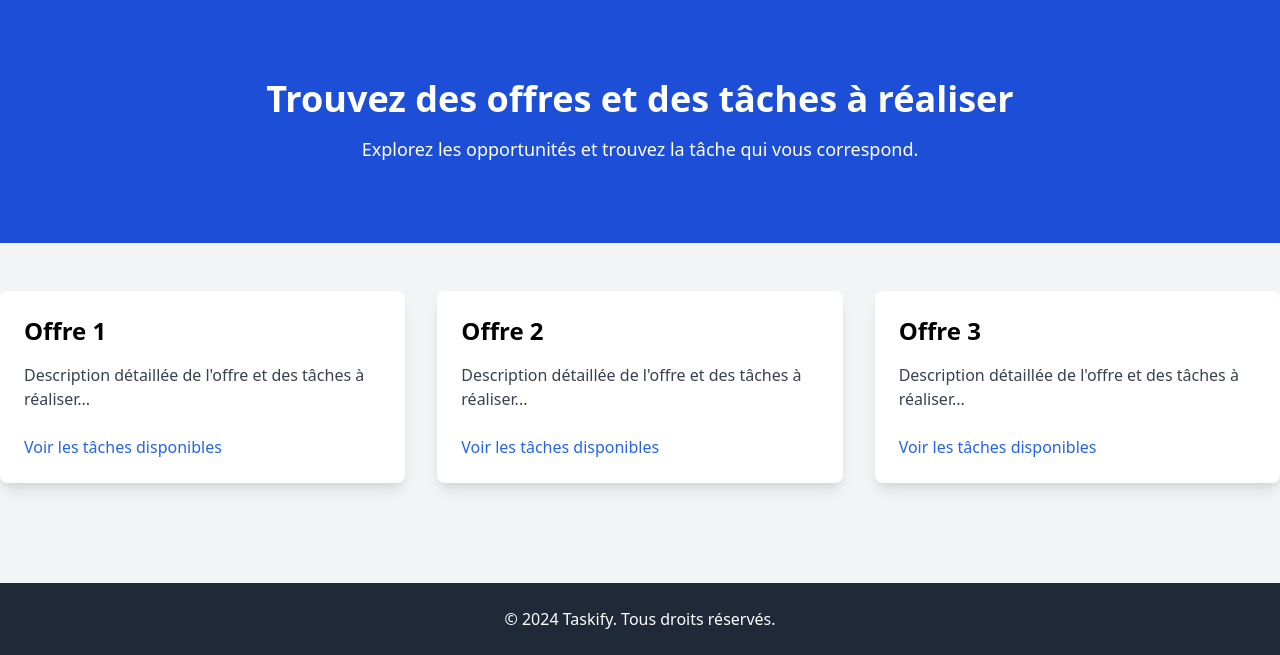
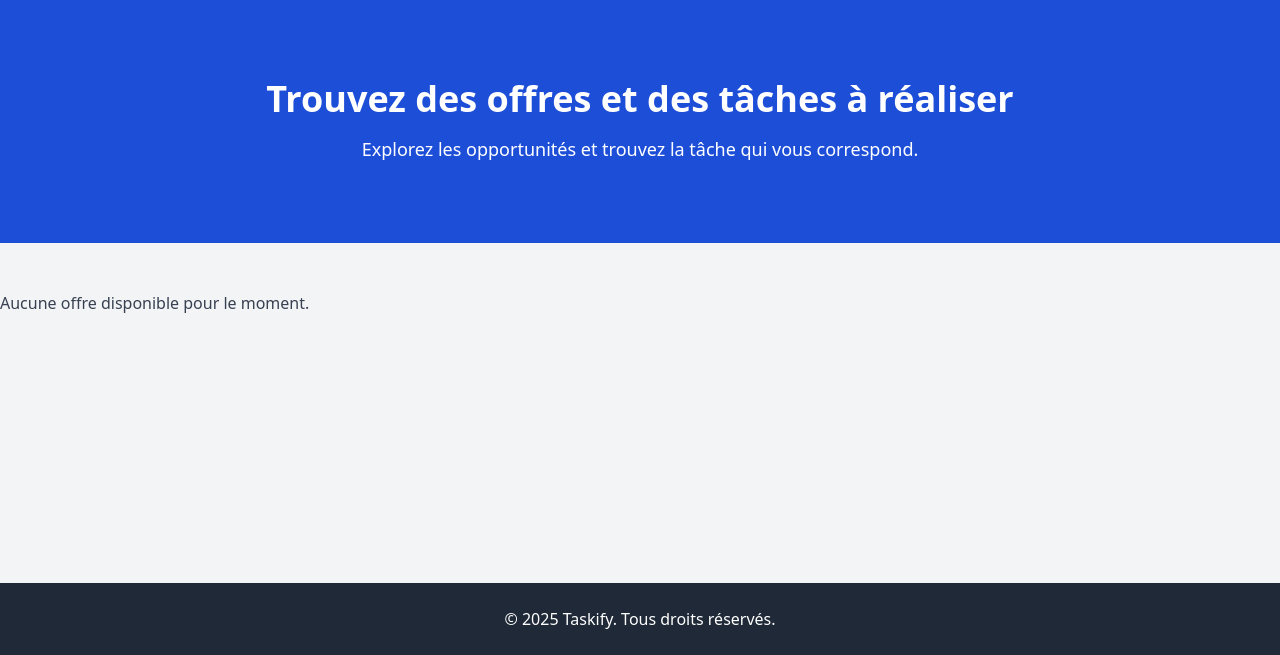
Before and after one commit to adrienqua/projet-symfony, a Symfony app: template templates/home/index.html.twig in a window 1280 px wide. Shown: the part 145-800 px from the top of the page. Run offline with Twig, Linux system fonts and the light colour scheme; the template is opened without the code that fills it, so the values that code supplies are empty; some libraries are stand-ins or nearby versions.

Commit message:
Modification du front pour afficher dynamiquement les offres

```diff
--- a/templates/base.html.twig
+++ b/templates/base.html.twig
@@ -5,7 +5,7 @@
 		<meta charset="UTF-8">
 		<meta name="viewport" content="width=device-width, initial-scale=1.0">
 		<title>
-			{% block title %}Plateforme d'Offres et Tâches
+			{% block title %} Taskify
 			{% endblock %}
 		</title>
 		<link href="https://cdn.jsdelivr.net/npm/tailwindcss@2.2.19/dist/tailwind.min.css" rel="stylesheet">
--- a/templates/home/index.html.twig
+++ b/templates/home/index.html.twig
@@ -10,32 +10,17 @@
     <!-- Offres et Tâches -->
     <section class="container mx-auto py-12">
         <div class="grid grid-cols-1 md:grid-cols-2 lg:grid-cols-3 gap-8">
-            <!-- Offre 1 -->
-            <div class="bg-white p-6 rounded-lg shadow-lg">
-                <h2 class="text-2xl font-semibold">Offre 1</h2>
-                <p class="mt-4 text-gray-700">Description détaillée de l'offre et des tâches à réaliser...</p>
-                <div class="mt-6">
-                    <a href="#" class="text-blue-600 hover:underline">Voir les tâches disponibles</a>
+            {% for offer in offers %}
+                <div class="bg-white p-6 rounded-lg shadow-lg">
+                    <h2 class="text-2xl font-semibold">{{ offer.title }}</h2>
+                    <p class="mt-4 text-gray-700">{{ offer.description }}</p>
+                    <div class="mt-6">
+                        <a href="#" class="text-blue-600 hover:underline">Voir les tâches disponibles</a>
+                    </div>
                 </div>
-            </div>
-
-            <!-- Offre 2 -->
-            <div class="bg-white p-6 rounded-lg shadow-lg">
-                <h2 class="text-2xl font-semibold">Offre 2</h2>
-                <p class="mt-4 text-gray-700">Description détaillée de l'offre et des tâches à réaliser...</p>
-                <div class="mt-6">
-                    <a href="#" class="text-blue-600 hover:underline">Voir les tâches disponibles</a>
-                </div>
-            </div>
-
-            <!-- Offre 3 -->
-            <div class="bg-white p-6 rounded-lg shadow-lg">
-                <h2 class="text-2xl font-semibold">Offre 3</h2>
-                <p class="mt-4 text-gray-700">Description détaillée de l'offre et des tâches à réaliser...</p>
-                <div class="mt-6">
-                    <a href="#" class="text-blue-600 hover:underline">Voir les tâches disponibles</a>
-                </div>
-            </div>
+            {% else %}
+                <p class="text-gray-700">Aucune offre disponible pour le moment.</p>
+            {% endfor %}
         </div>
     </section>
 {% endblock %}
--- a/templates/ui/footer.html.twig
+++ b/templates/ui/footer.html.twig
@@ -1,6 +1,6 @@
 <!-- Footer -->
 <footer class="bg-gray-800 text-white py-6 mt-auto">
 	<div class="container mx-auto text-center">
-		<p>&copy; 2024 Taskify. Tous droits réservés.</p>
+		<p>&copy; 2025 Taskify. Tous droits réservés.</p>
 	</div>
 </footer>
```
Also changed, not shown: src/Controller/HomeController.php (+7 -4 lines).
